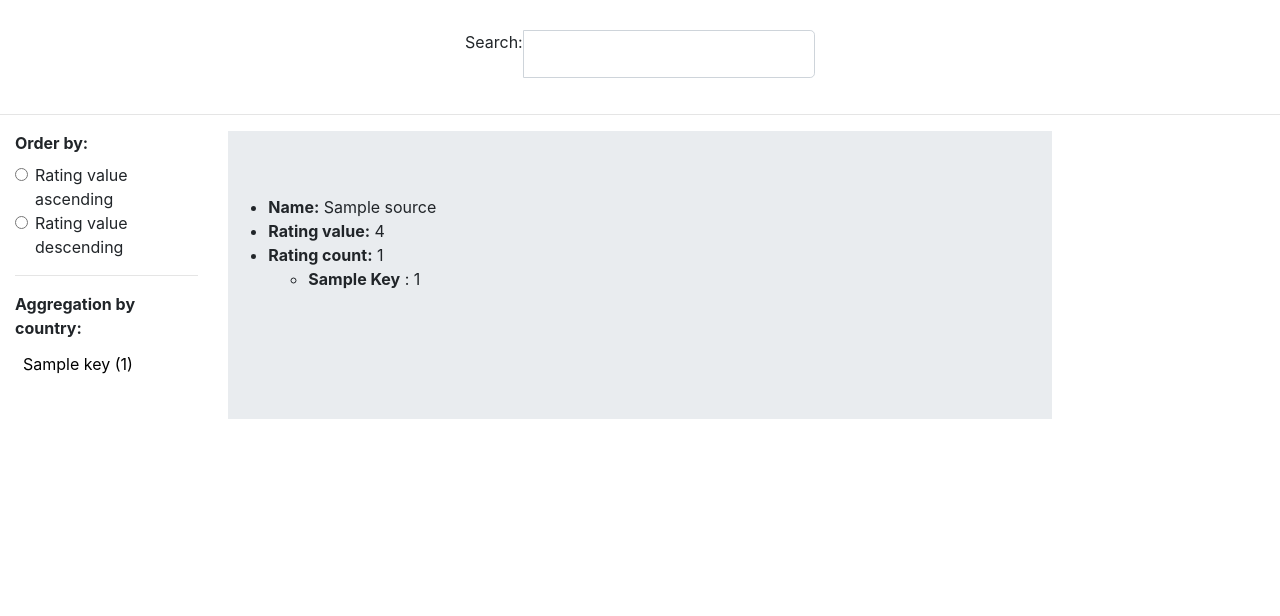
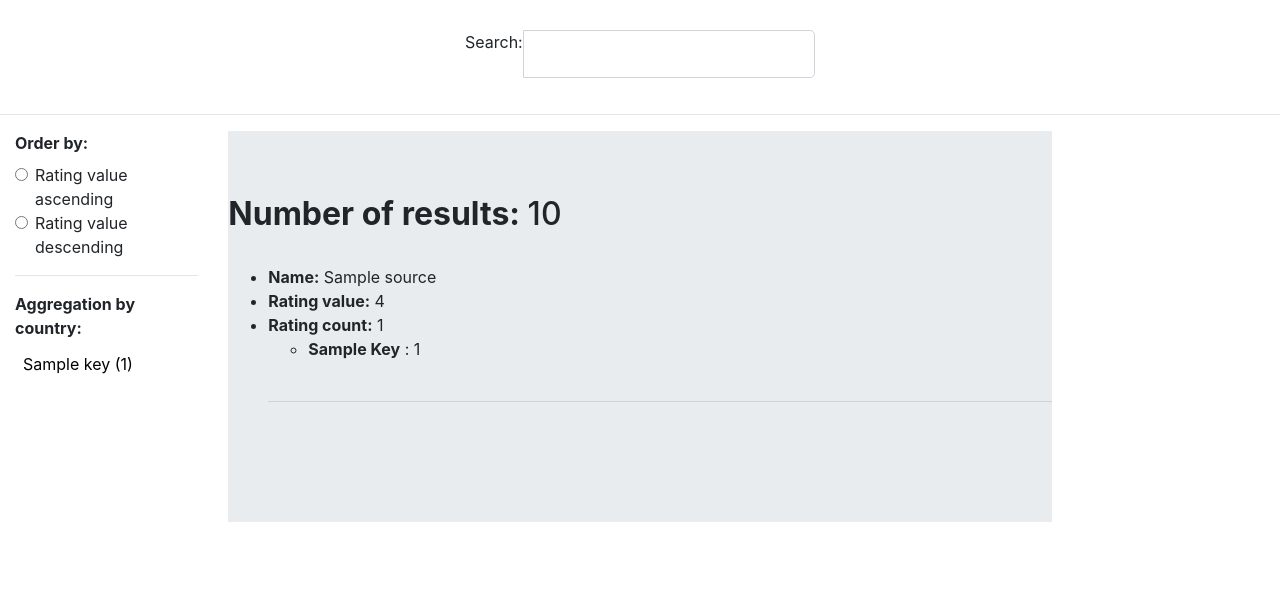
Before and after one commit to 183h/VI-Assignment, a Flask app: template templates/hits.html in a window 1280 px wide. Shown: the top 616 px of the page. Run offline with Flask 2, Linux system fonts and the light colour scheme; the template is opened without the code that fills it: most values are stand-ins (such as "Sample title", 1, 10 or a date in 2020); some libraries are stand-ins or nearby versions.

Commit message:
added dispalying total number of hits; changes in layout

```diff
--- a/templates/hits.html
+++ b/templates/hits.html
@@ -1,15 +1,15 @@
 {% extends "main.html" %}
 {% block body %}
 
+<div class="jumbotron jumbotron-fluid" id="jumbo">
 	{% if data %}
-
-<div class="jumbotron jumbotron-fluid">
+		<h2><b>Number of results: </b>{{ total }}</h2>
+		<br>
     	<ul>
 			{% for hit in data %}
   				<li><b>Name:</b> {{ hit["_source"]["name"]}}</li>
   				<li><b>Rating value:</b> {{ hit["_source"]["ratingValue"]}}</li>
   				<li><b>Rating count:</b> {{ hit["_source"]["ratingCount"]}}</li>
-
 
 				<ul>
   				{% for key, value in hit["highlight"].iteritems() %}
@@ -18,15 +18,15 @@
 				</ul>
 
 				<br>
+				<hr />
 				<br>
 			{% endfor %}
 		</ul>
-</div>
 
 	{% else %}
 
-<div class="jumbotron jumbotron-fluid">
 		<h2>&nbsp;&nbsp;No results!!!</h2>
+		{% if sug%}
 			<br>
 			<h3>&nbsp;&nbsp;Try:</h3>
 			<br>
@@ -35,9 +35,8 @@
   					<li>{{ value["highlighted"]|safe }}</li>
   				{% endfor %}
 			</ul>
-
+		{% endif %}
+	{% endif %}
 </div>
 
-{% endif %}
-
 {% endblock %}
```
Lines whose indentation alone changed are shown as unchanged.
